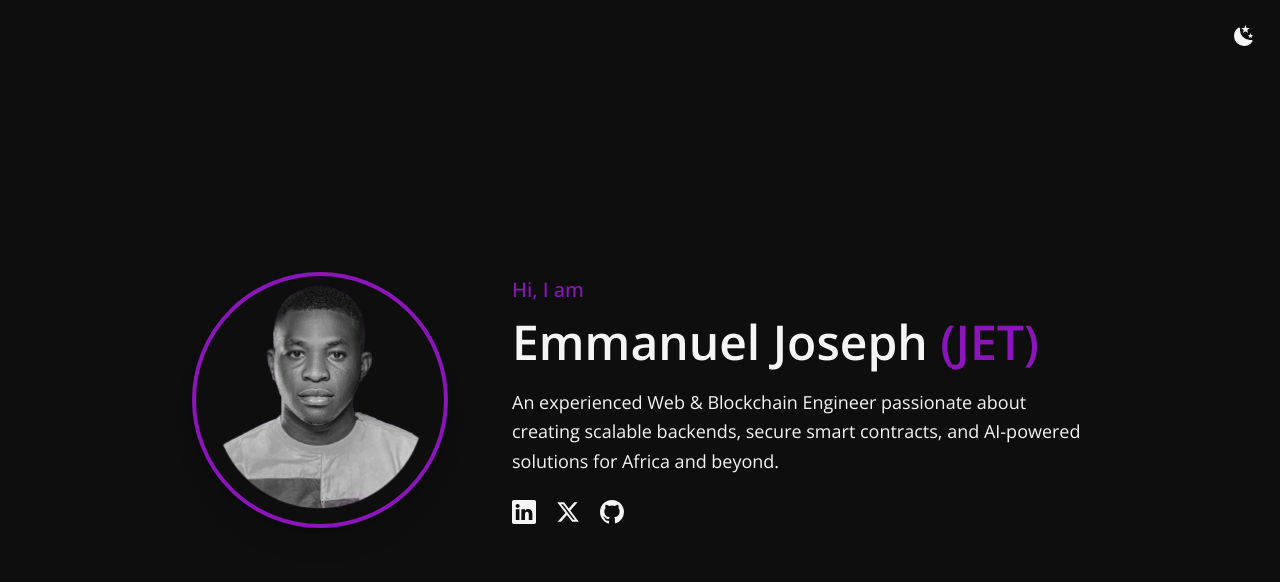
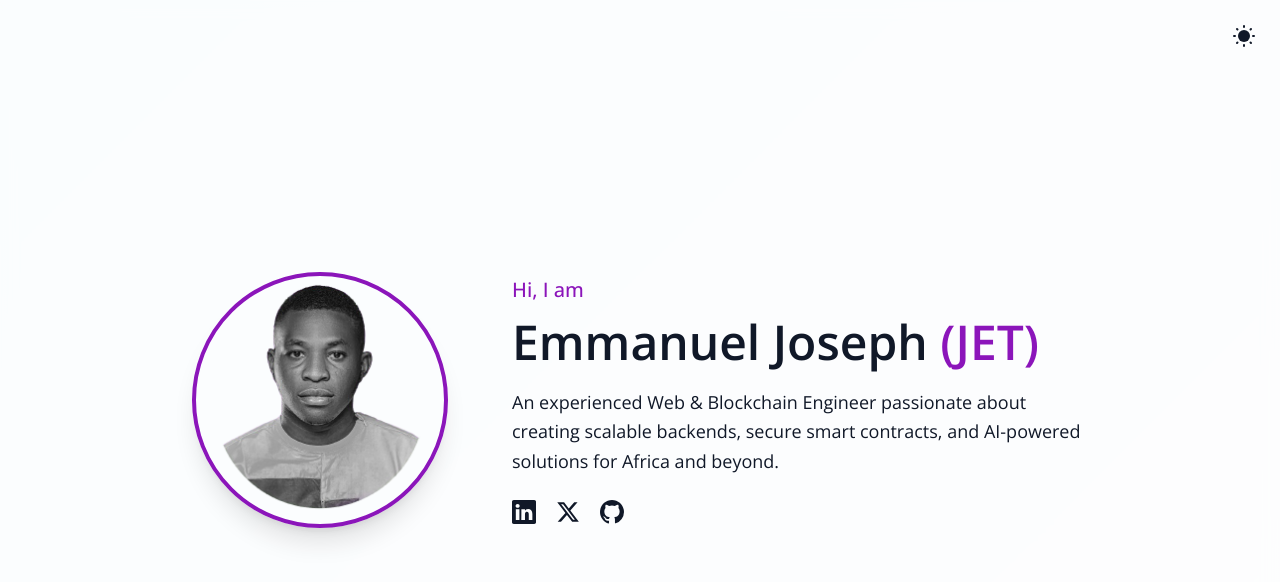
Before and after one commit to emmanuelJet/emmanuelJet, a Next.js app: page / in a window 1280 px wide. Shown: the top 582 px of the page. Built offline with nearby package versions, Linux system fonts and the light colour scheme; no server answers.

Commit message:
perf: tailwind theme

```diff
--- a/package.json
+++ b/package.json
@@ -1,6 +1,6 @@
 {
   "name": "emmanueljet",
-  "version": "1.0.0",
+  "version": "1.1.0",
   "private": true,
   "description": "Emmanuel Joseph (JET) - Web and Blockchain Engineer",
   "author": "Emmanuel Joseph <hello@emmanueljet.com> (https://emmanueljet.com)",
--- a/src/app/(main)/page.tsx
+++ b/src/app/(main)/page.tsx
@@ -54,10 +54,10 @@ const Home = () => {
         custom={3}
       >
         <p className='text-lg md:text-xl font-medium text-primary-500 mb-2'>Hi, I am</p>
-        <h1 className='text-4xl md:text-5xl font-semibold leading-tight'>
+        <h1 className='text-4xl md:text-5xl font-semibold leading-tight text-gray-900 dark:text-gray-50'>
           {`${name.first} ${name.last}`} <span className='text-primary-500'>({name.nickname})</span>
         </h1>
-        <p className='mt-4 text-lg leading-relaxed text-[var(--color-text)]'>
+        <p className='mt-4 text-lg leading-relaxed text-gray-900 dark:text-gray-50'>
           An experienced Web & Blockchain Engineer passionate about creating scalable backends, secure smart contracts, and AI-powered solutions for Africa and beyond.
         </p>
 
--- a/src/app/layout.tsx
+++ b/src/app/layout.tsx
@@ -38,7 +38,7 @@ const RootLayout = ({
 				/>
       </head>
       <body
-        className='bg-[var(--color-bg)] text-[var(--color-text)] transition-colors duration-300'
+        className='text-gray-900 dark:text-gray-50 transition-colors duration-300'
       >
         <div className='absolute top-4 right-4 z-50'>
           <ThemeToggle />
--- a/src/components/Icons.tsx
+++ b/src/components/Icons.tsx
@@ -1,19 +1,19 @@
 import React from 'react';
 
 export const LinkedInIcon: React.FC<React.SVGProps<SVGSVGElement>> = () => (
-  <svg className='w-6 h-6 fill-current text-[var(--color-text)] hover:text-[var(--color-primary)] hover:scale-150 transition-transform transition-colors' fill='currentColor' viewBox='0 0 16 16'>
+  <svg className='w-6 h-6 fill-current text-gray-900 dark:text-gray-50 hover:text-primary hover:scale-150 transition-transform transition-colors' fill='currentColor' viewBox='0 0 16 16'>
     <path d='M0 1.146C0 .513.526 0 1.175 0h13.65C15.474 0 16 .513 16 1.146v13.708c0 .633-.526 1.146-1.175 1.146H1.175C.526 16 0 15.487 0 14.854zm4.943 12.248V6.169H2.542v7.225zm-1.2-8.212c.837 0 1.358-.554 1.358-1.248-.015-.709-.52-1.248-1.342-1.248S2.4 3.226 2.4 3.934c0 .694.521 1.248 1.327 1.248zm4.908 8.212V9.359c0-.216.016-.432.08-.586.173-.431.568-.878 1.232-.878.869 0 1.216.662 1.216 1.634v3.865h2.401V9.25c0-2.22-1.184-3.252-2.764-3.252-1.274 0-1.845.7-2.165 1.193v.025h-.016l.016-.025V6.169h-2.4c.03.678 0 7.225 0 7.225z'/>
   </svg>
 );
 
 export const XIcon: React.FC<React.SVGProps<SVGSVGElement>> = () => (
-  <svg className='w-6 h-6 fill-current text-[var(--color-text)] hover:text-[var(--color-primary)] hover:scale-150 transition-transform transition-colors' fill='currentColor' viewBox='0 0 512 512'>
+  <svg className='w-6 h-6 fill-current text-gray-900 dark:text-gray-50 hover:text-primary hover:scale-150 transition-transform transition-colors' fill='currentColor' viewBox='0 0 512 512'>
     <path d='M389.2 48h70.6L305.6 224.2 487 464H345L233.7 318.6 106.5 464H35.8L200.7 275.5 26.8 48H172.4L272.9 180.9 389.2 48zM364.4 421.8h39.1L151.1 88h-42L364.4 421.8z'/>
   </svg>
 );
 
 export const GithubIcon: React.FC<React.SVGProps<SVGSVGElement>> = () => (
-  <svg className='w-6 h-6 fill-current text-[var(--color-text)] hover:text-[var(--color-primary)] hover:scale-150 transition-transform transition-colors' fill='currentColor' viewBox='0 0 24 24'>
+  <svg className='w-6 h-6 fill-current text-gray-900 dark:text-gray-50 hover:text-primary hover:scale-150 transition-transform transition-colors' fill='currentColor' viewBox='0 0 24 24'>
     <path d='M12 0C5.37 0 0 5.37 0 12c0 5.3 3.44 9.8 8.21 11.39.6.11.82-.26.82-.58v-2.16c-3.34.73-4.04-1.61-4.04-1.61-.55-1.39-1.34-1.76-1.34-1.76-1.09-.75.08-.74.08-.74 1.2.09 1.83 1.23 1.83 1.23 1.07 1.83 2.8 1.3 3.48.99.11-.77.42-1.3.76-1.6-2.67-.3-5.47-1.34-5.47-5.96 0-1.32.47-2.4 1.23-3.24-.12-.3-.54-1.52.12-3.17 0 0 1.01-.32 3.3 1.23a11.5 11.5 0 0 1 6 0c2.3-1.55 3.3-1.23 3.3-1.23.66 1.65.24 2.87.12 3.17.77.84 1.23 1.92 1.23 3.24 0 4.63-2.81 5.66-5.49 5.96.43.37.81 1.1.81 2.22v3.29c0 .32.22.69.83.57A12.02 12.02 0 0 0 24 12c0-6.63-5.37-12-12-12z'/>
   </svg>
 );
@@ -153,7 +153,7 @@ export const SunIcon: React.FC<React.SVGProps<SVGSVGElement>> = ({ className, ..
           values='3;12'
         />
       </circle>
-      <circle cx='22' cy='2' r='1'>
+      <circle cx='22' cy='2' r='1' fill='#fff'>
         <animate
           fill='freeze'
           attributeName='cx'
@@ -308,7 +308,7 @@ export const MoonIcon: React.FC<React.SVGProps<SVGSVGElement>> = ({ className, .
           values='12;3'
         />
       </circle>
-      <circle cx='18' cy='6' r='10'>
+      <circle cx='18' cy='6' r='10' fill='#fff'>
         <animate
           fill='freeze'
           attributeName='cx'
--- a/src/components/PageLayout.tsx
+++ b/src/components/PageLayout.tsx
@@ -27,7 +27,7 @@ const PageLayout = ({ children, className = '' }: IPageLayoutProps) => {
       exit='exit'
       variants={pageTransition}
       transition={pageTransition.transition}
-      className={`min-h-screen flex flex-col items-center justify-center px-6 py-20 ${className} bg-[var(--color-bg)] text-[var(--color-text)] transition-all`}
+      className={`min-h-screen flex flex-col items-center justify-center px-6 py-20 ${className} bg-white/80 text-gray-900 dark:bg-gray-900/80 dark:text-gray-50 transition-all backdrop-blur-sm`}
     >
       {children}
     </motion.main>
--- a/src/components/ThemeToggle.tsx
+++ b/src/components/ThemeToggle.tsx
@@ -3,38 +3,31 @@
 import { useEffect, useState } from 'react';
 import { MoonIcon, SunIcon } from './Icons';
 
+type Theme = 'light' | 'dark';
+
 const ThemeToggle = () => {
   const [mounted, setMounted] = useState(false);
-  const [theme, setTheme] = useState<'light' | 'dark'>('dark');
+  const [theme, setTheme] = useState<Theme>('dark');
 
   useEffect(() => {
-    const stored = localStorage.getItem('theme') as 'light' | 'dark' | null;
+    const storedTheme = localStorage.getItem('theme') as Theme | null;
     const root = document.documentElement;
+    let initialTheme: Theme;
 
-    if (stored) {
-      root.classList.remove('light', 'dark');
-      root.classList.add(stored);
-      setTheme(stored);
-      applyTheme(stored);
+    if (storedTheme) {
+      initialTheme = storedTheme;
+    } else if (window.matchMedia('(prefers-color-scheme: dark)').matches) {
+      initialTheme = 'dark';
     } else {
-      root.classList.add('dark');
-      applyTheme('dark');
+      initialTheme = 'light';
     }
+
+    root.classList.remove('light', 'dark');
+    root.classList.add(initialTheme);
+    setTheme(initialTheme);
 
     setMounted(true);
   }, []);
-
-  const applyTheme = (mode: 'light' | 'dark') => {
-    const root = document.documentElement;
-
-    if (mode === 'light') {
-      root.style.setProperty('--color-bg', 'var(--color-bg-light)');
-      root.style.setProperty('--color-text', 'var(--color-text-dark)');
-    } else {
-      root.style.setProperty('--color-bg', '#0e0e0e');
-      root.style.setProperty('--color-text', '#f5f5f5');
-    }
-  }
 
   const toggleTheme = () => {
     const newTheme = theme === 'dark' ? 'light' : 'dark';
@@ -42,7 +35,6 @@ const ThemeToggle = () => {
     document.documentElement.classList.add(newTheme);
     localStorage.setItem('theme', newTheme);
     setTheme(newTheme);
-    applyTheme(newTheme);
   };
 
   if (!mounted) return null;
@@ -51,11 +43,9 @@ const ThemeToggle = () => {
     <button
       onClick={toggleTheme}
       aria-label='Toggle Theme'
-      className={`
-        rounded-full p-2 hover:scale-105 transition-transform}
-      `}
+      className='rounded-full p-2 hover:scale-105 transition-transform'
     >
-      {theme === 'dark' ? <MoonIcon />: <SunIcon />}
+      {theme === 'dark' ? <MoonIcon /> : <SunIcon />}
     </button>
   );
 };
--- a/src/pages/500.tsx
+++ b/src/pages/500.tsx
@@ -24,7 +24,7 @@ const Error500 = () => {
 					}}
 				/>
 			</Head>
-      <div className='bg-[var(--color-bg)] text-[var(--color-text)] transition-colors duration-300'>
+      <div className='bg-white text-gray-900 dark:bg-gray-950 dark:text-gray-50 transition-colors duration-300'>
         <div className='absolute top-4 right-4 z-50'>
           <ThemeToggle />
         </div>
--- a/src/styles/app.css
+++ b/src/styles/app.css
@@ -1,12 +1,6 @@
 @import 'tailwindcss';
 
 @theme {
-  /* Utility Colors */
-  --color-text: #f5f5f5;
-  --color-bg: #0e0e0e;
-  --color-bg-light: #ffffff;
-  --color-text-dark: #222222;
-
   /* Primary Colors */
   --color-primary: #8b15ba;
   --color-primary-50: #f8e8fd;
@@ -22,8 +16,42 @@
   --color-primary-950: #2b0441;
 }
 
+@custom-variant dark (&:where(.dark, .dark *));
+
+@keyframes gradient-animation {
+  0% { background-position: 0% 50%; }
+  50% { background-position: 100% 50%; }
+  100% { background-position: 0% 50%; }
+}
+
 @layer base {
   body {
     font-family: var(--font-open-sans), sans-serif;
+    --gradient-color-1: #ffffff;
+    --gradient-color-2: #f0f4f8;
+    --gradient-color-3: #e0f2f7;
+    --gradient-color-4: var(--color-primary-200);
+    --gradient-color-5: #f0f4f8;
+
+    /* Light mode gradient */
+    background-image: linear-gradient(-45deg, var(--gradient-color-1), var(--gradient-color-2), var(--gradient-color-3), var(--gradient-color-4), var(--gradient-color-5));
+    background-size: 400% 400%;
+    background-repeat: repeat;
+    animation: gradient-animation 15s ease infinite;
+    min-height: 100vh;
+  }
+
+  .dark body {
+    --gradient-color-1: #1a1a1a;
+    --gradient-color-2: #0a0a0a;
+    --gradient-color-3: var(--color-primary-950);
+    --gradient-color-4: #050505;
+    --gradient-color-5: #000000;
+
+    /* Dark mode gradient */
+    background-image: linear-gradient(-45deg, var(--gradient-color-1), var(--gradient-color-2), var(--gradient-color-3), var(--gradient-color-4), var(--gradient-color-5));
+    background-size: 400% 400%;
+    background-repeat: repeat;
+    animation: gradient-animation 15s ease infinite;
   }
 }
```
Also changed, not shown: 1 other file (tests, documents, lock files or other folders).
